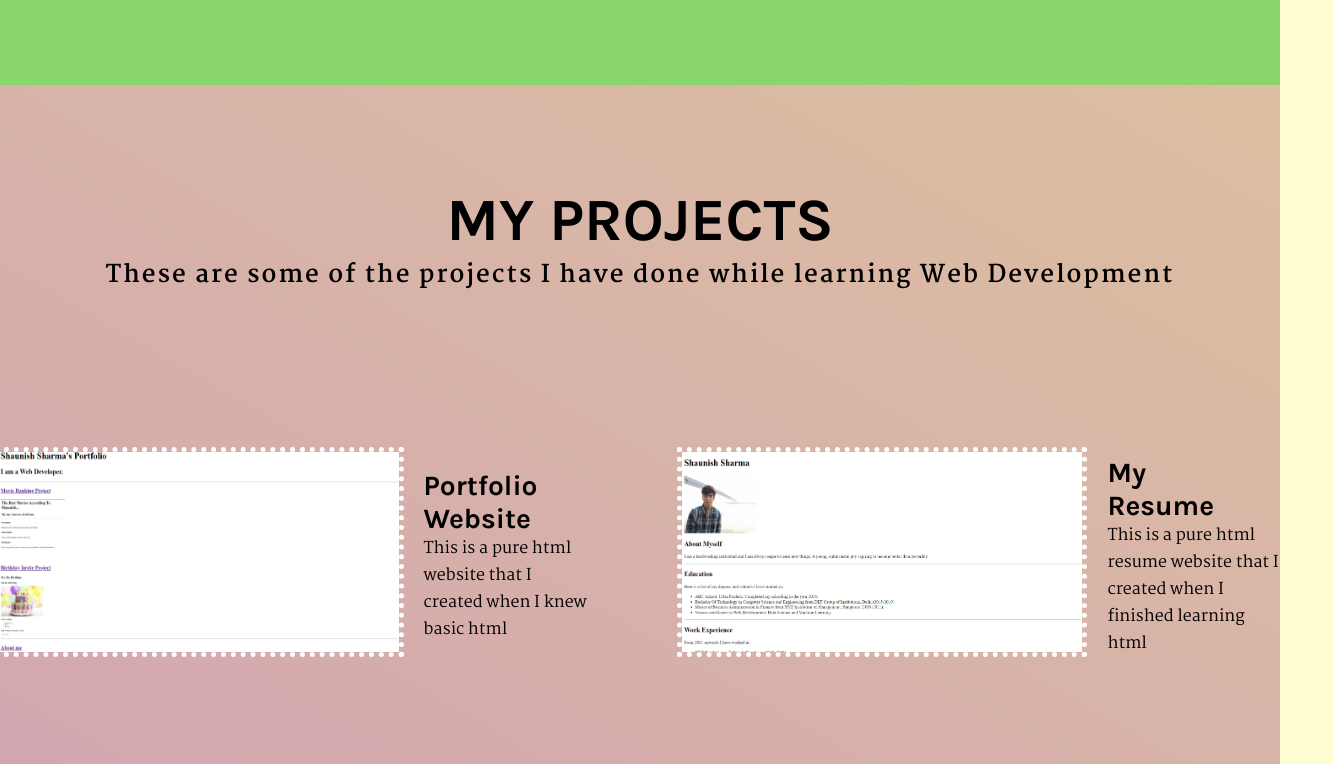
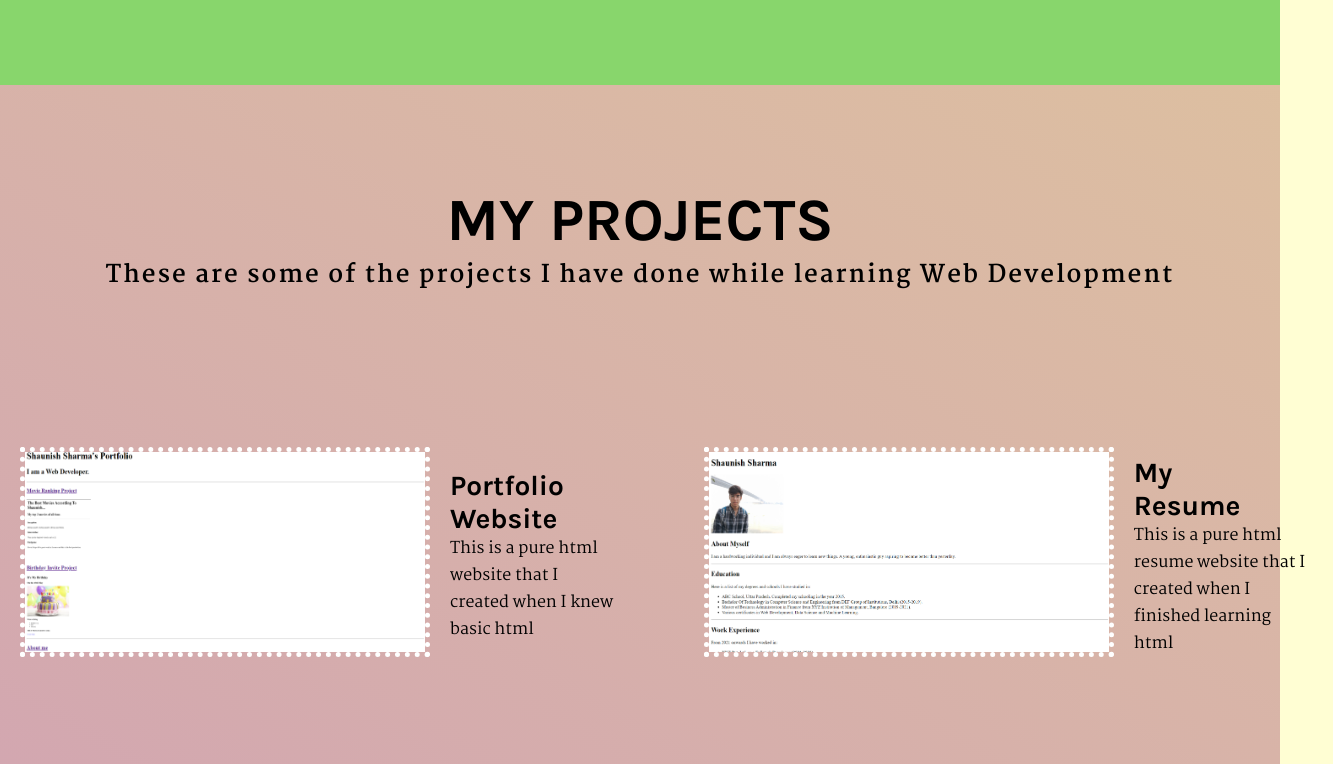
Before and after one commit to Shaunish123/About-Shaunish, a plain HTML site: page index.html in a window 1280 px wide. Shown: the part 1875-2639 px from the top of the page, 1333 px wide, since content can reach past the window. Drawn offline with Linux system fonts and the light colour scheme.

Commit message:
Update style.css

```diff
--- a/style.css
+++ b/style.css
@@ -127,8 +127,8 @@ body{
 #my-work{
     display: flex;
     flex-direction: column;
-    align-items: center;
     height: 170vh;
+    margin-bottom: 10%;
     background: linear-gradient(210deg, #f6fb7a, #BA6CD6);
     background-size: 400% 400%;
     -webkit-animation: AnimationName 8s ease infinite;
```
